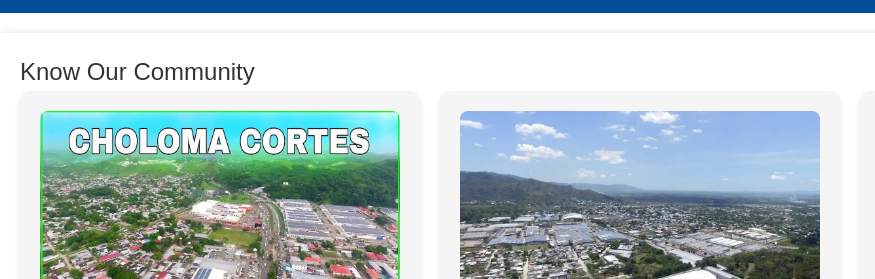
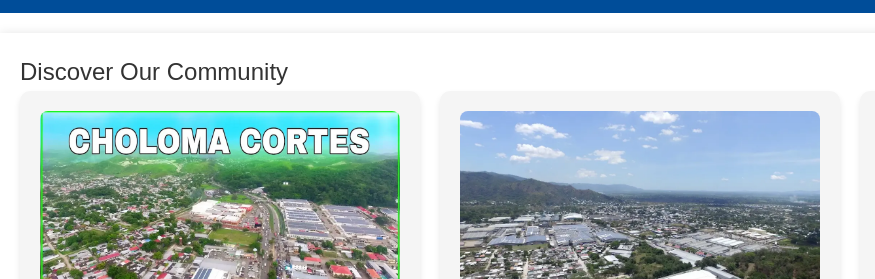
Before and after one commit to Msalcedof/wdd231, a plain HTML site: page chamber/discover.html in a window 1280 px wide. Shown: the part 244-523 px from the top of the page, 0-875 px from the left. Drawn offline with Linux system fonts and the light colour scheme.

Commit message:
changing h2

```diff
--- a/chamber/discover.html
+++ b/chamber/discover.html
@@ -46,8 +46,9 @@
 
     <!-- Main Content -->
     <main>
+
         <section class="discover-content">
-            <h2>Know Our Community</h2>
+            <h2>Discover Our Community</h2>
             <div class="discover-grid">
                 <div class="item item1">
                 <figure>
```
